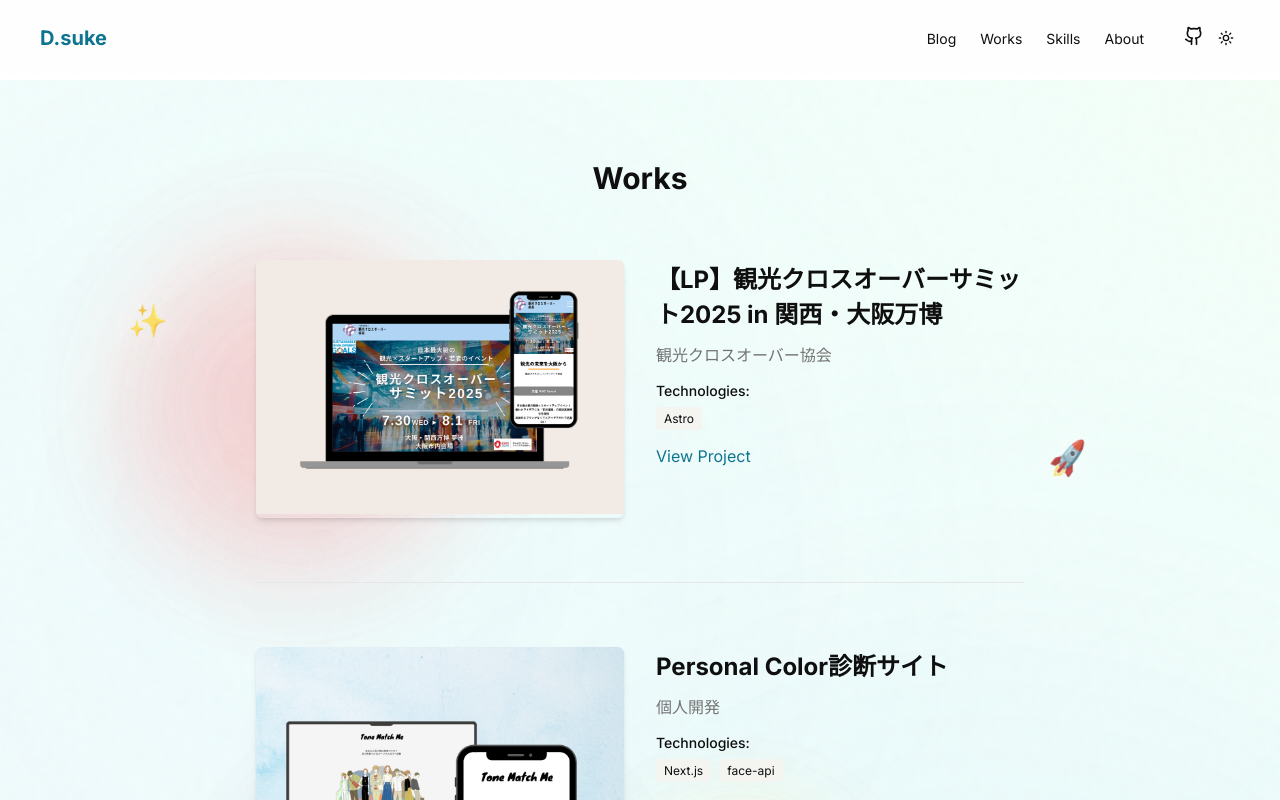
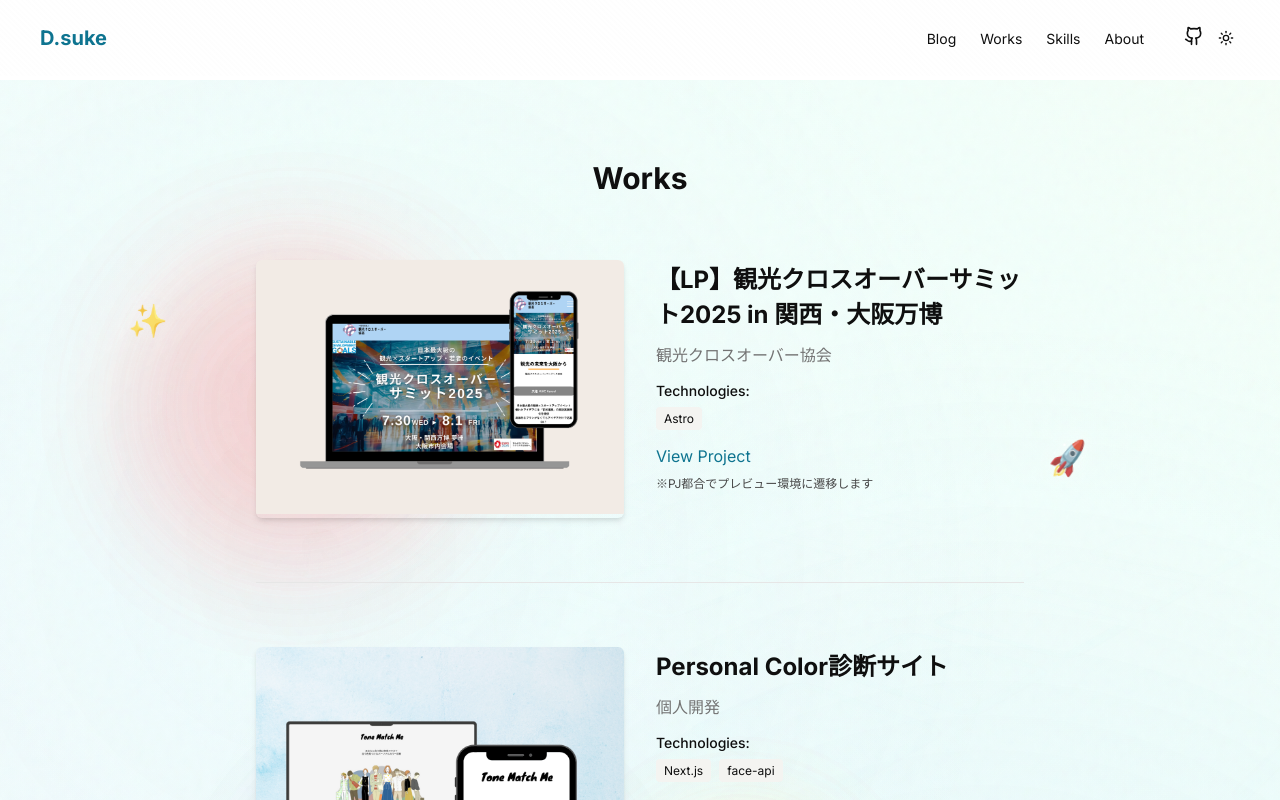
Before and after one commit to D-suke0614/d.suke.dev, a Next.js app: page /works in a window 1280 px wide. Shown: the top 800 px of the page. Built offline with nearby package versions, Linux system fonts and the light colour scheme.

Commit message:
feat: リンクがないパターンとプレビュー環境に遷移するパターンに対応

```diff
--- a/src/app/works/page.module.css
+++ b/src/app/works/page.module.css
@@ -96,6 +96,12 @@
   transition: text-decoration 0.2s;
 }
 
+.annotation {
+  margin-top: 8px;
+  font-size: 12px;
+  color: #484848;
+}
+
 .workGrid:hover .image {
   scale: 1.05;
 }
--- a/src/app/works/page.tsx
+++ b/src/app/works/page.tsx
@@ -8,6 +8,7 @@ type Work = {
   technologies: string[];
   imageUrl: string;
   link: string;
+  isPreview?: boolean;
 };
 
 const works: Work[] = [
@@ -16,7 +17,8 @@ const works: Work[] = [
     company: '観光クロスオーバー協会',
     technologies: ['Astro'],
     imageUrl: '/kankou-xoversummit2025.png',
-    link: '/',
+    link: 'https://kankou-xoversummit2025.pages.dev/',
+    isPreview: true,
   },
   {
     title: 'Personal Color診断サイト',
@@ -57,7 +59,12 @@ const ImageContainer = ({ work }: { work: Work }) => {
             </span>
           ))}
         </div>
-        <span className={styles.viewLink}>View Project</span>
+        {work.link ? <span className={styles.viewLink}>View Project</span> : <></>}
+        {work.link && work.isPreview ? (
+          <span className={styles.annotation}>※PJ都合でプレビュー環境に遷移します</span>
+        ) : (
+          <></>
+        )}
       </div>
     </>
   );
@@ -71,6 +78,7 @@ export default function WorksPage() {
         <div className={styles.worksList}>
           {works.map((work: Work) => (
             <div key={work.title} className={styles.workItem}>
+              {work.link ? (
                 <Link
                   href={work.link}
                   className={styles.workGrid}
@@ -79,6 +87,11 @@ export default function WorksPage() {
                 >
                   <ImageContainer work={work} />
                 </Link>
+              ) : (
+                <div className={styles.workGrid}>
+                  <ImageContainer work={work} />
+                </div>
+              )}
             </div>
           ))}
         </div>
```
Lines whose indentation alone changed are shown as unchanged.
